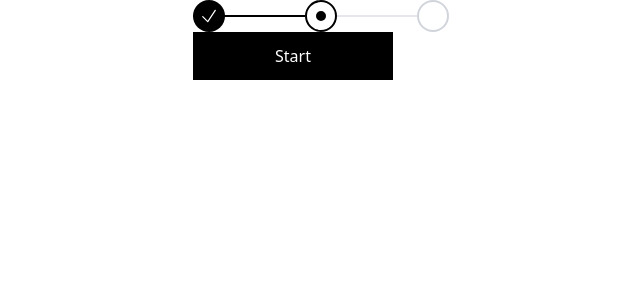
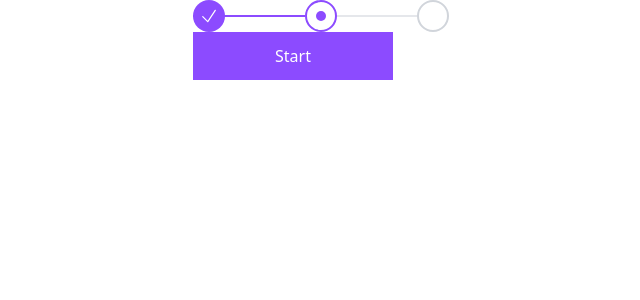
Before and after one commit to ejirocodes/cvg, a Vue app: page / in a window 1280 px wide. Shown: the top 300 px of the page, without its empty margins (191-831 px from the left). Built offline with nearby package versions, Linux system fonts and the light colour scheme.

Commit message:
feat(ui): wizard component structure

```diff
--- a/src/App.vue
+++ b/src/App.vue
@@ -1,40 +1,9 @@
 <script setup lang="ts">
-import ButtonMain from "@/components/shared/ButtonMain.vue";
-import StepperWizard from "@/components/multistep-form/StepperWizard.vue";
+import WizardFormModule from "./modules/WizardFormModule.vue";
 </script>
 
 <template>
   <div>
-    <StepperWizard />
-    <ButtonMain class="w-[200px] h-12"> Start </ButtonMain>
+    <WizardFormModule />
   </div>
 </template>
-
-<style scoped>
-header {
-  line-height: 1.5;
-}
-
-.logo {
-  display: block;
-  margin: 0 auto 2rem;
-}
-
-@media (min-width: 1024px) {
-  header {
-    display: flex;
-    place-items: center;
-    padding-right: calc(var(--section-gap) / 2);
-  }
-
-  .logo {
-    margin: 0 2rem 0 0;
-  }
-
-  header .wrapper {
-    display: flex;
-    place-items: flex-start;
-    flex-wrap: wrap;
-  }
-}
-</style>
--- a/src/components/multistep-form/StepperWizard.vue
+++ b/src/components/multistep-form/StepperWizard.vue
@@ -21,11 +21,11 @@ const steps = [
       >
         <template v-if="step.status === 'complete'">
           <div class="absolute inset-0 flex items-center" aria-hidden="true">
-            <div class="h-0.5 w-full bg-black" />
+            <div class="h-0.5 w-full bg-pri" />
           </div>
           <a
             href="#"
-            class="relative w-8 h-8 flex items-center justify-center bg-black rounded-full hover:bg-gray-800"
+            class="relative w-8 h-8 flex items-center justify-center bg-pri rounded-full hover:bg-gray-800"
           >
             <CheckIcon class="w-5 h-5 text-white" aria-hidden="true" />
             <span class="sr-only">{{ step.name }}</span>
@@ -37,13 +37,10 @@ const steps = [
           </div>
           <a
             href="#"
-            class="relative w-8 h-8 flex items-center justify-center bg-white border-2 border-black rounded-full"
+            class="relative w-8 h-8 flex items-center justify-center bg-white border-2 border-pri rounded-full"
             aria-current="step"
           >
-            <span
-              class="h-2.5 w-2.5 bg-black rounded-full"
-              aria-hidden="true"
-            />
+            <span class="h-2.5 w-2.5 bg-pri rounded-full" aria-hidden="true" />
             <span class="sr-only">{{ step.name }}</span>
           </a>
         </template>
--- a/src/components/shared/ButtonMain.vue
+++ b/src/components/shared/ButtonMain.vue
@@ -9,14 +9,14 @@ const props = withDefaults(defineProps<IProps>(), {
 });
 const buttonStyle = computed(() => {
   const themes = {
-    [ButtonType.Fill]: "bg-black text-white hover:bg-white hover:text-black",
-    [ButtonType.Outline]: "bg-white text-black hover:bg-black hover:text-white",
+    [ButtonType.Fill]: "bg-pri text-white hover:bg-white hover:text-pri",
+    [ButtonType.Outline]: "bg-white text-pri hover:bg-pri hover:text-white",
   };
   return themes[props.buttonType];
 });
 </script>
 <template>
-  <button :class="buttonStyle" class="border border-black">
+  <button :class="buttonStyle" class="border border-pri">
     <slot />
   </button>
 </template>
--- /dev/null
+++ b/src/core-component/WizardWrapper.vue
@@ -0,0 +1,12 @@
+<script setup lang="ts">
+import StepperWizard from "@/components/multistep-form/StepperWizard.vue";
+</script>
+<template>
+  <main>
+    <StepperWizard />
+    <slot name="content" />
+  </main>
+</template>
+
+<style scoped></style>
+#8c4bff
--- /dev/null
+++ b/src/modules/WizardFormModule.vue
@@ -0,0 +1,14 @@
+<script setup lang="ts">
+import WizardWrapper from "@/core-component/WizardWrapper.vue";
+import ButtonMain from "@/components/shared/ButtonMain.vue";
+</script>
+
+<template>
+  <WizardWrapper>
+    <template #content>
+      <ButtonMain class="w-[200px] h-12"> Start </ButtonMain>
+    </template>
+  </WizardWrapper>
+</template>
+
+<style scoped></style>
--- a/tailwind.config.js
+++ b/tailwind.config.js
@@ -3,7 +3,11 @@
 module.exports = {
   content: ["./index.html", "./src/**/*.{vue,js,ts,jsx,tsx}"],
   theme: {
-    extend: {},
+    extend: {
+      colors: {
+        pri: "#8c4bff",
+      },
+    },
   },
   plugins: [],
 };
```
